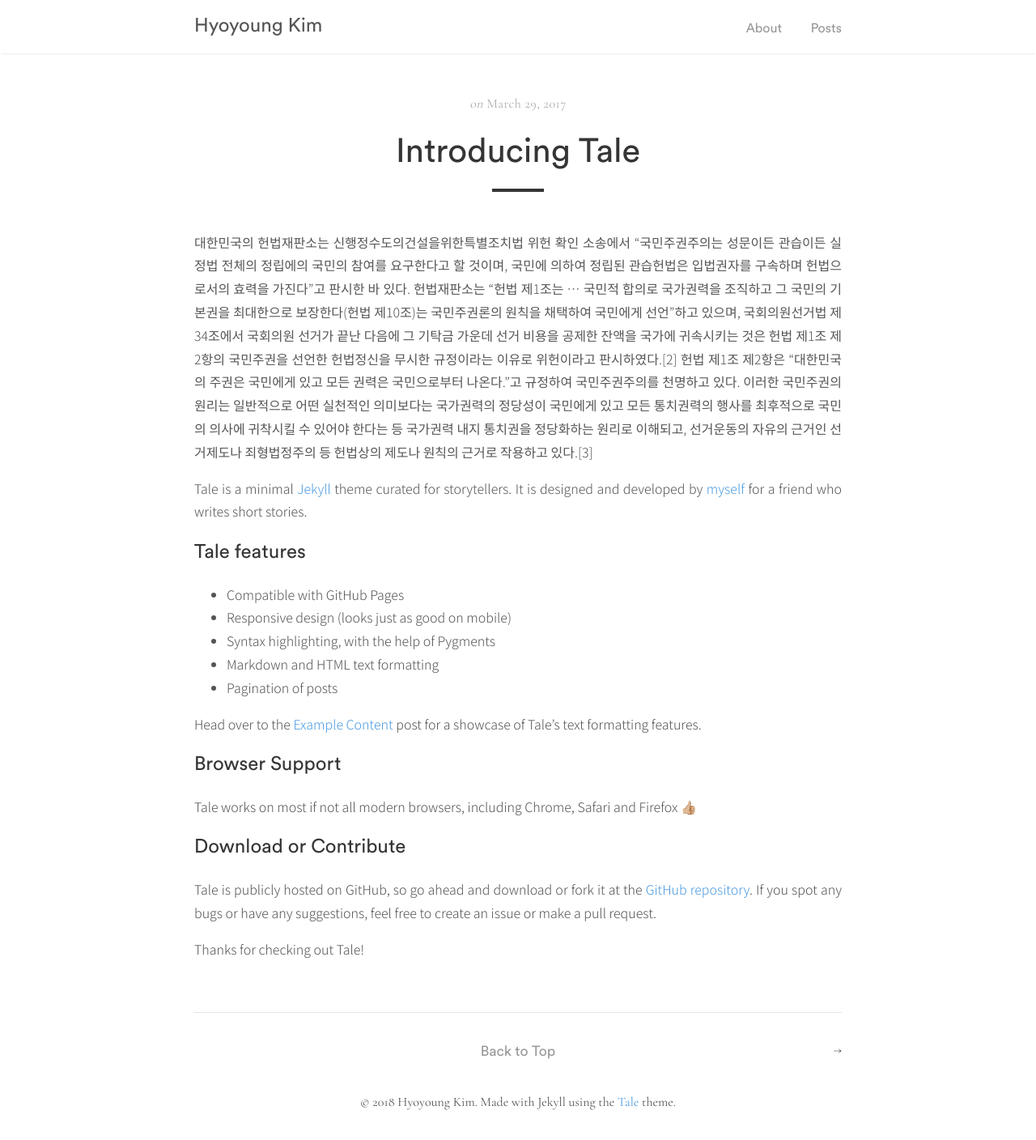
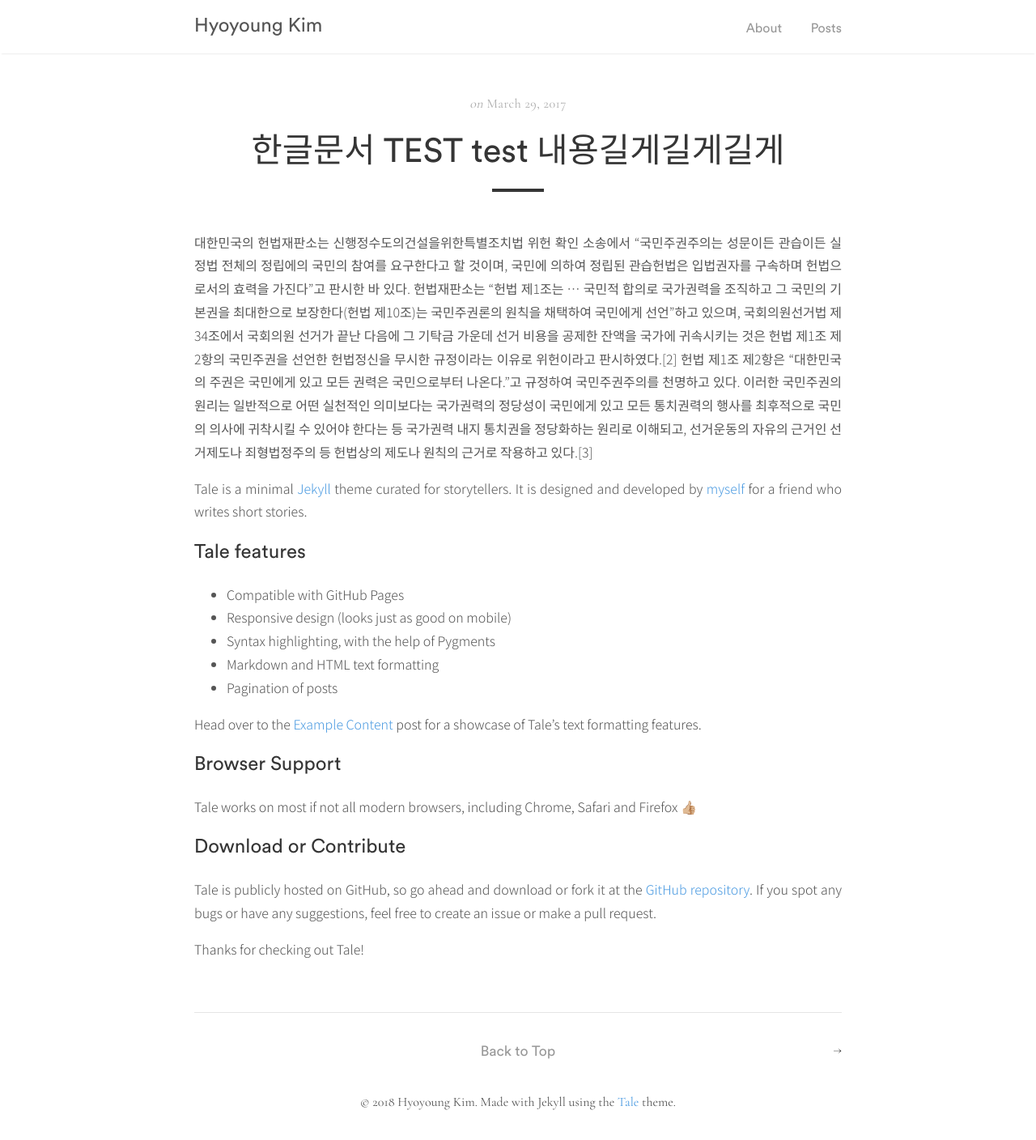
Before and after one commit to hyngkm/hyngkm.github.io, a Jekyll site: the page built from _posts/2017-03-29-introducing-tale.md, in a window 1280 px wide. Shown: the whole page at 81% size. Built offline with Jekyll 4.4.1, drawn with Linux system fonts in a browser that asks for light colours; some web fonts are replaced.

Commit message:
Update 2017-03-29-introducing-tale.md

```diff
--- a/_posts/2017-03-29-introducing-tale.md
+++ b/_posts/2017-03-29-introducing-tale.md
@@ -1,6 +1,6 @@
 ---
 layout: post
-title:  "Introducing Tale"
+title:  "한글문서 TEST test 내용길게길게길게"
 author: "Chester"
 ---
 
```
